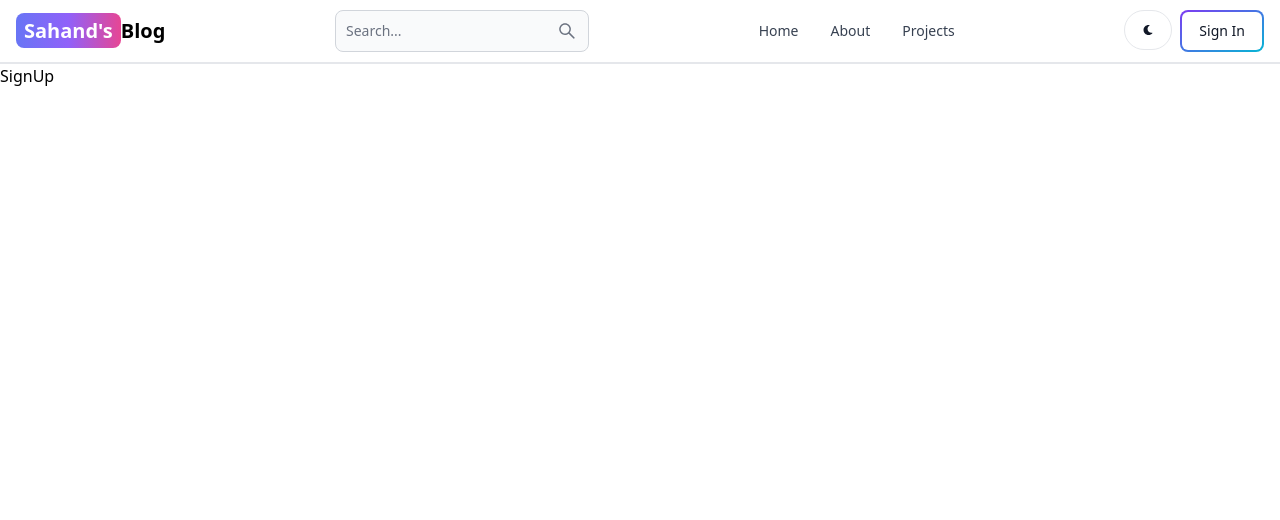
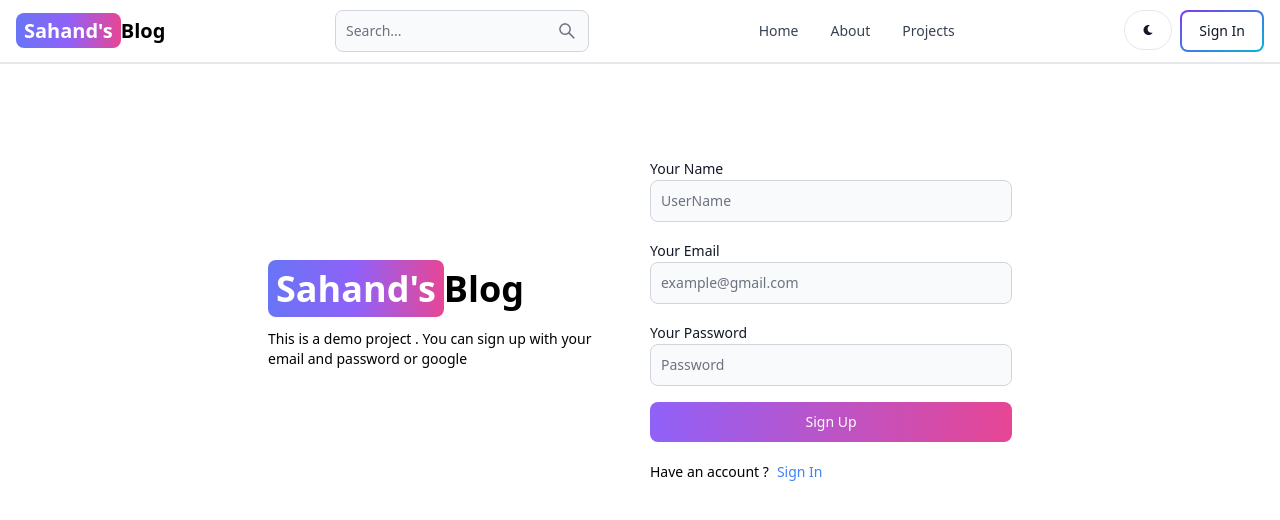
Before and after one commit to Selani00/MERN-Blog_App, a React (Vite) app in the folder Client/: page /signup in a window 1280 px wide. Shown: the top 520 px of the page. Built offline with nearby package versions, Linux system fonts and the light colour scheme.

Commit message:
Complete signup page UI

```diff
--- a/Client/src/Pages/SignUp.jsx
+++ b/Client/src/Pages/SignUp.jsx
@@ -1,11 +1,55 @@
-import React from 'react'
+import { Button, Label, TextInput } from "flowbite-react";
+import React from "react";
+import { Link } from "react-router-dom";
 
 const SignUp = () => {
   return (
-    <div>
-      SignUp
+    <div className="min-h-screen mt-20">
+      <div className="flex p-3 max-w-3xl mx-auto flex-col md:flex-row md:items-center gap-5">
+        {/* left */}
+        <div className="flex-1">
+          <Link
+            to="/"
+            className="text-4xl font-bold dark:text-white"
+          >
+            <span className="px-2 py-1 bg-gradient-to-r from-indigo-500 via-purple-500 to-pink-500 rounded-lg text-white">
+              Sahand's
+            </span>
+            Blog
+          </Link>
+          <p className="text-sm mt-5">This is a demo project . You can sign up with your email and password or google</p>
+        </div>
+
+        {/*  right */}
+        <div className="flex-1">
+          <form className="flex flex-col gap-4">
+            <div>
+              <Label value="Your Name"></Label>
+              <TextInput type="text" placeholder="UserName" id='username'></TextInput>
+            </div>
+
+            <div>
+              <Label value="Your Email"></Label>
+              <TextInput type="email" placeholder="example@gmail.com" id='email'></TextInput>
+            </div>
+
+            <div>
+              <Label value="Your Password"></Label>
+              <TextInput type="text" placeholder="Password" id='password'></TextInput>
+            </div>
+
+            <Button gradientDuoTone='purpleToPink' type='submit'>Sign Up</Button>
+          </form>
+
+          <div className="flex gap-2 text-sm mt-5">
+            <span>Have an account ?</span>
+            <Link to='/signin' className="text-blue-500 hover:underline">Sign In</Link>
+          </div>
+
+        </div>
+      </div>
     </div>
-  )
-}
+  );
+};
 
-export default SignUp
+export default SignUp;
```
